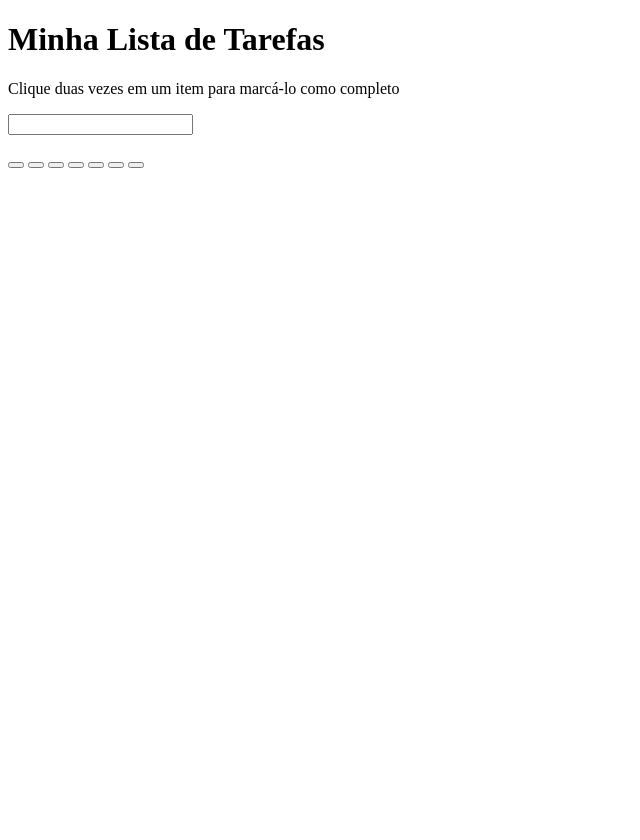
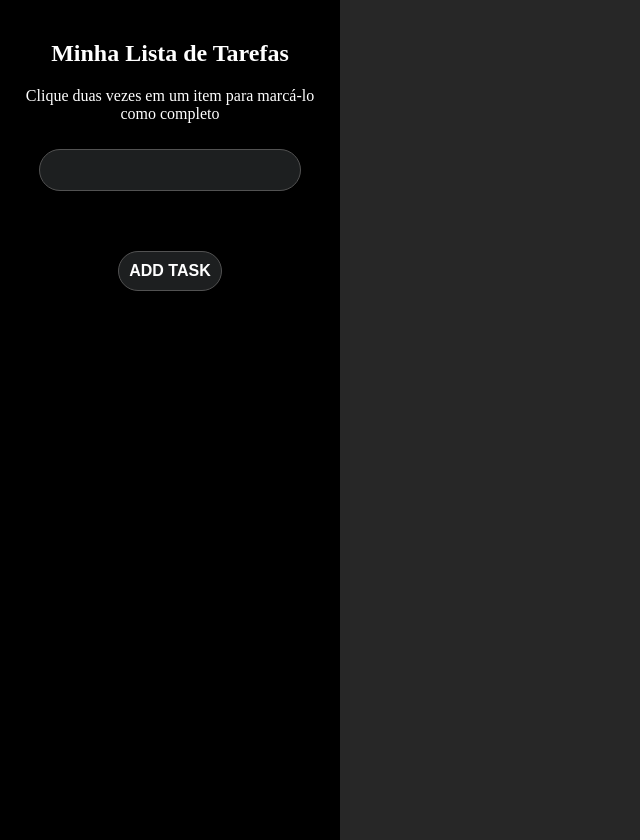
Before and after one commit to tryber/sd-04-block5-project-todo-list, a plain HTML site: page index.html in a window 1280 px wide. Shown: the whole page, without its empty margins (0-640 px from the left). Before the commit the page ends 800 px from the top, so only its background shows below. Drawn offline with Linux system fonts and the light colour scheme.

Commit message:
feature/add task functionality

```diff
--- a/index.html
+++ b/index.html
@@ -1,23 +1,28 @@
 <!DOCTYPE html>
 <html lang="en">
   <head>
-  <meta charset="UTF-8">
-  <meta name="viewport" content="width=device-width, initial-scale=1.0">
-  <title>To-do List</title>
+    <meta charset="UTF-8" />
+    <meta name="viewport" content="width=device-width, initial-scale=1.0" />
+    <title>Document</title>
+    <link rel="stylesheet" href="./style.css" />
   </head>
   <body>
+    <aside class="menu">
       <header>
         <h1>Minha Lista de Tarefas</h1>
-    <p id="funcionamento">Clique duas vezes em um item para marcá-lo como completo</p>
+        <p id="funcionamento" class="funcionamento">Clique duas vezes em um item para marcá-lo como completo</p>
       </header>
-  <input type="text" id="texto-tarefa">
-  <ol id="lista-tarefas"></ol>
-  <button id="criar-tarefa"></button>
-  <button id="apaga-tudo"></button>
-  <button id="remover-finalizados"></button>
-  <button id="salvar-tarefas"></button>
-  <button id="mover-cima"></button>
-  <button id="mover-baixo"></button>
-  <button id="remover-selecionado"></button>
+      <input type="text" id="texto-tarefa" class="texto-tarefa">
+
+      <div class="buttons">
+        <button id="criar-tarefa" class="criar-tarefa">Add task</button>
+      </div>
+    </aside>
+
+    <main class="list">
+      <ol class="lista-tarefas" id="lista-tarefas"></ol>
+    </main>
+
+    <script src="./script.js"></script>
   </body>
 </html>
--- a/script.js
+++ b/script.js
@@ -0,0 +1,26 @@
+// Query selectors
+const addTaskBtn = document.querySelector('.criar-tarefa');
+const list = document.querySelector('.lista-tarefas');
+
+// Add task event listener
+addTaskBtn.addEventListener('click', () => {
+  const task = document.querySelector('.texto-tarefa').value;
+  const newTaskLi = document.createElement('li');
+  newTaskLi.classList.add('task-item');
+  const newTaskText = document.createElement('p');
+  newTaskText.innerHTML = task;
+  newTaskLi.appendChild(newTaskText);
+  list.appendChild(newTaskLi);
+
+  newTaskLi.addEventListener('click', () => {
+    const taskItem = document.querySelectorAll('.task-item');
+    taskItem.forEach((item) => {
+      item.style.backgroundColor = 'initial';
+    });
+    newTaskLi.style.backgroundColor = 'rgb(128 , 128 , 128)';
+  });
+
+  newTaskLi.addEventListener('dblclick', () => {
+    newTaskLi.classList.add('completed');
+  });
+});
--- a/style.css
+++ b/style.css
@@ -1,5 +1,57 @@
+.list {
+  color: white;
+  font-weight: 700;
+  padding: 20px;
+  width: 75%;
+}
+
+.buttons button {
+  background-color: rgb(29 , 31 , 32);
+  border: 1px solid rgb(82 , 82 , 82);
+  border-radius: 50px;
+  color: white;
+  cursor: pointer;
+  font-size: 1rem;
+  font-weight: 700;
+  padding: 10px;
+  text-transform: uppercase;
+}
+
+.buttons {
+  margin: 50px;
+}
+
+.texto-tarefa {
+  background-color: rgb(29 , 31 , 32);
+  border: 1px solid rgb(82 , 82 , 82);
+  border-radius: 50px;
+  color: white;
+  font-size: 1rem;
+  height: 20px;
+  margin: 10px;
+  padding: 10px;
+  width: 80%;
+}
+
+.menu {
+  background-color: black;
+  color: white;
+  height: 100%;
+  justify-content: center;
+  padding: 20px;
+  text-align: center;
+  width: 25%;
+}
+
+.completed {
+  text-decoration: line-through;
+}
+
 body {
+  background-color: rgb(39 , 39 , 39);
   box-sizing: border-box;
+  display: flex;
+  height: 100vh;
   margin: 0;
   padding: 0;
 }
```
Lines whose indentation alone changed are shown as unchanged.
